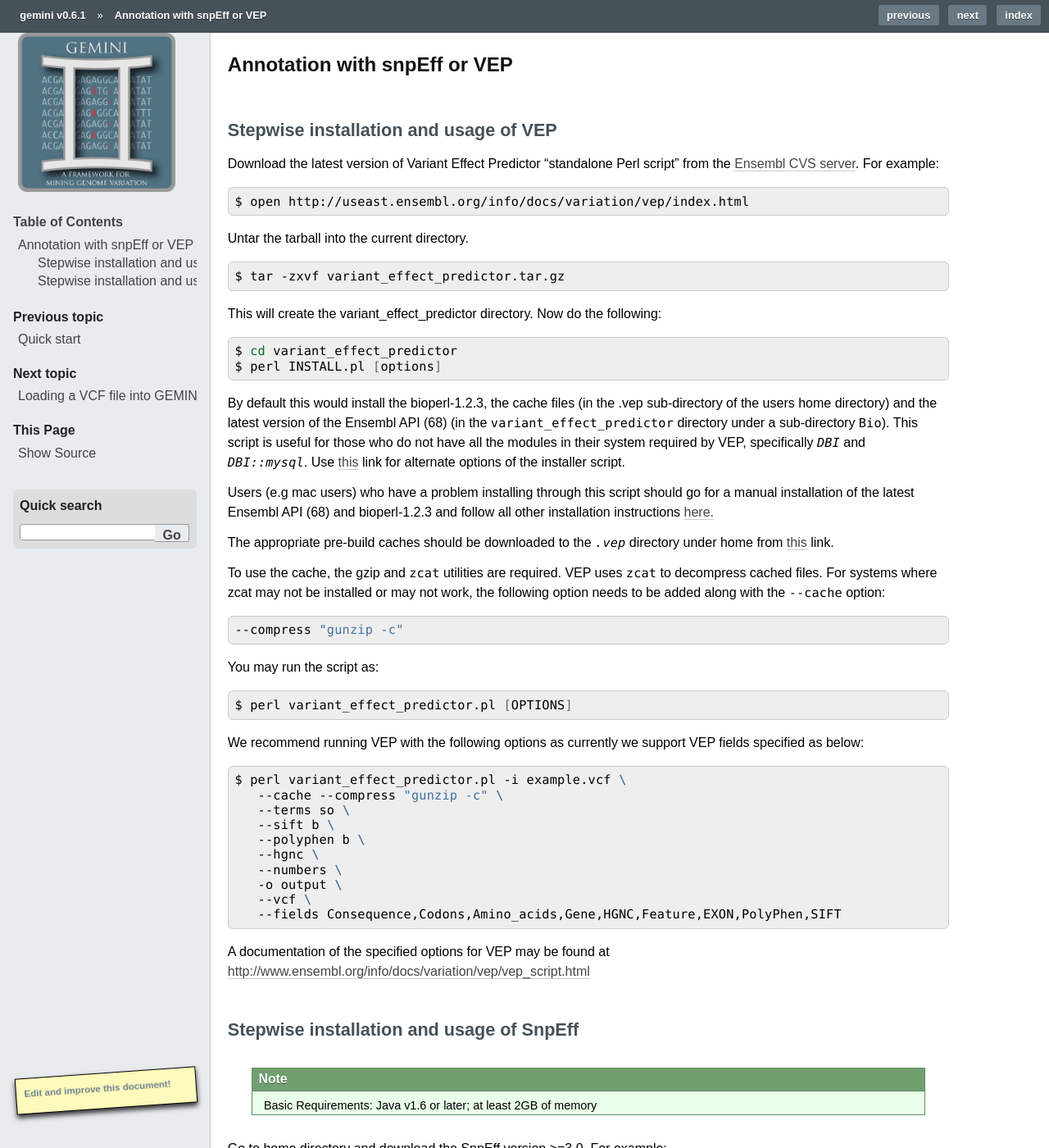
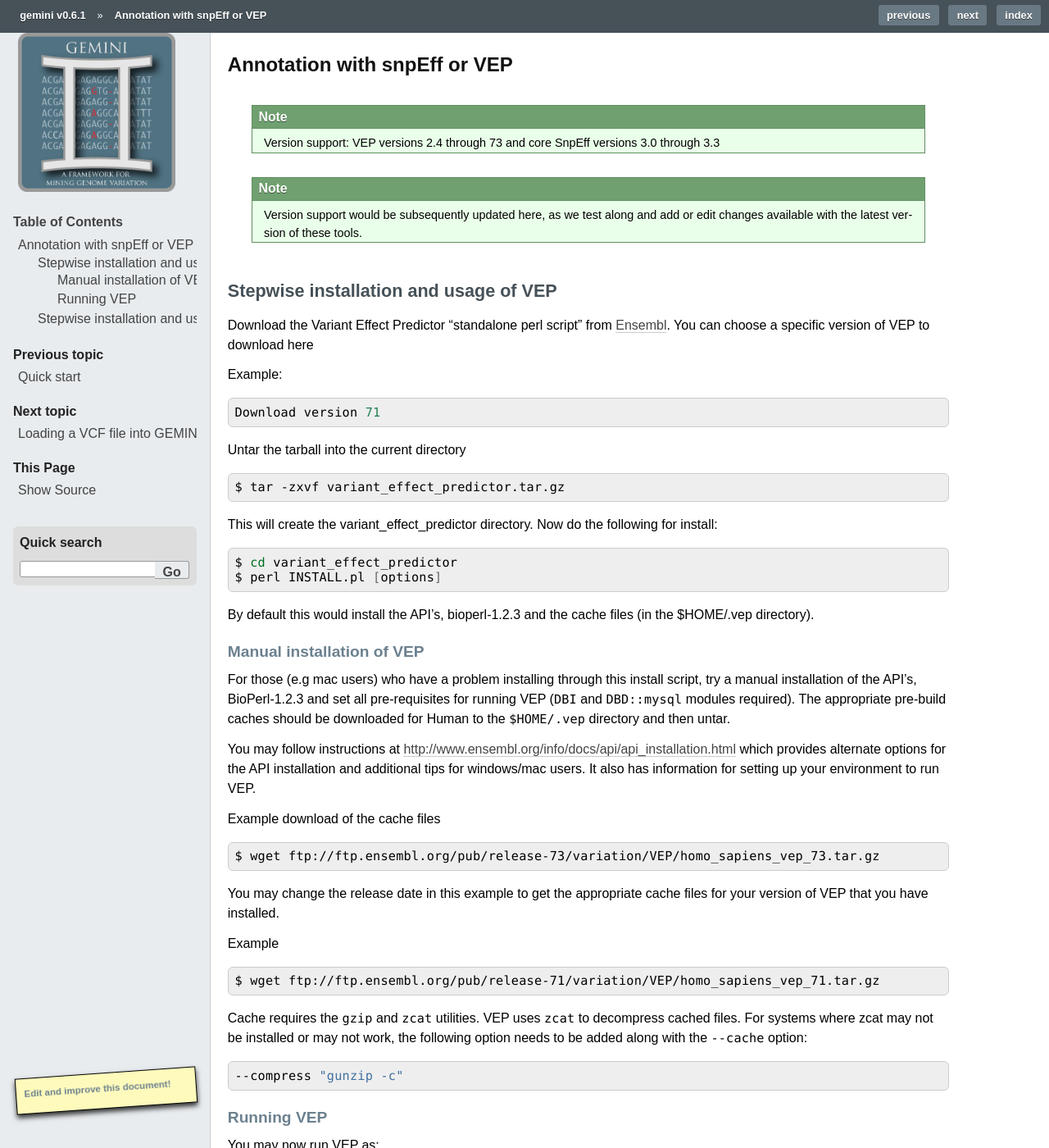
Before and after one commit to arq5x/gemini, a Sphinx documentation site: the page built from docs/content/functional_annotation.rst, in a window 1280 px wide and 1400 px high. Shown: the whole window at 82% size. Built offline with Sphinx 7.4.7, drawn with Linux system fonts in a browser that asks for light colours; formulas are drawn with MathJax 3; pages that are not in the unit, such as notebooks, are missing from menus; comment, search, counter and statistics services are not loaded; the version number is read from the project's files by our own code; some of the changed text lies outside the part shown.

Commit message:
update docs

```diff
--- a/docs/content/database_schema.rst
+++ b/docs/content/database_schema.rst
@@ -320,6 +320,7 @@
                   - stop_gain
                   - stop_loss
                   - non_synonymous_start
+                  - transcript_codon_change
 MED               - non_syn_coding
                   - inframe_codon_gain
                   - inframe_codon_loss
--- a/docs/content/functional_annotation.rst
+++ b/docs/content/functional_annotation.rst
@@ -1,26 +1,36 @@
 #############################
 Annotation with snpEff or VEP
 #############################
+.. note::
 
+	Version support: VEP versions 2.4 through 73 and core SnpEff
+	versions 3.0 through 3.3
+
+.. note::
+
+	Version support would be subsequently updated here, as we test along
+	and add or edit changes available with the latest version of these tools.
 
 Stepwise installation and usage of VEP
 =======================================
 
-Download the latest version of Variant Effect Predictor "standalone Perl script"
-from the `Ensembl CVS server <http://useast.ensembl.org/info/docs/variation/vep/index.html>`_.
-For example:
+Download the Variant Effect Predictor "standalone perl script" from
+`Ensembl <http://www.ensembl.org/info/docs/tools/vep/script/vep_download.html>`_.
+You can choose a specific version of VEP to download here
+
+Example:
 
 .. code-block:: bash
 
-    $ open http://useast.ensembl.org/info/docs/variation/vep/index.html
+	Download version 71
 
-Untar the tarball into the current directory.
+Untar the tarball into the current directory
 
 .. code-block:: bash
 
     $ tar -zxvf variant_effect_predictor.tar.gz
 
-This will create the variant_effect_predictor directory. Now do the following:
+This will create the variant_effect_predictor directory. Now do the following for install:
 
 .. code-block:: bash
 
@@ -28,24 +38,39 @@
     $ perl INSTALL.pl [options]
 
 
-By default this would install the bioperl-1.2.3, the cache files (in the .vep
-sub-directory of the users home directory) and the latest version of the
-Ensembl API (68) (in the ``variant_effect_predictor`` directory under a
-sub-directory ``Bio``). This script is useful for those who do not have all the
-modules in their system required by VEP, specifically `DBI` and `DBI::mysql`.
-Use `this <http://useast.ensembl.org/info/docs/variation/vep/vep_script.html#download>`_
-link for alternate options of the installer script.
+By default this would install the API's, bioperl-1.2.3 and the cache files (in
+the $HOME/.vep directory).
+
+Manual installation of VEP
+--------------------------
+
+For those (e.g mac users) who have a problem installing through this install script, try a
+manual installation of the API's, BioPerl-1.2.3 and set all pre-requisites for running VEP
+(``DBI`` and ``DBD::mysql`` modules required). The appropriate pre-build caches should be
+downloaded for Human to the ``$HOME/.vep`` directory and then untar.
+
+You may follow instructions at http://www.ensembl.org/info/docs/api/api_installation.html
+which provides alternate options for the API installation and additional tips for windows/mac
+users. It also has information for setting up your environment to run VEP.
+
+Example download of the cache files
+
+.. code-block:: bash
 
 
-Users (e.g mac users) who have a problem installing through this script
-should go for a manual installation of the latest Ensembl API (68) and
-bioperl-1.2.3 and follow all other installation instructions
-`here. <http://useast.ensembl.org/info/docs/api/api_installation.html>`_
+	$ wget ftp://ftp.ensembl.org/pub/release-73/variation/VEP/homo_sapiens_vep_73.tar.gz
 
-The appropriate pre-build caches should be downloaded to the `.vep` directory
-under home from `this <http://useast.ensembl.org/info/docs/variation/vep/vep_script.html#cache>`_ link.
+You may change the release date in this example to get the appropriate cache files for your version
+of VEP that you have installed.
 
-To use the cache, the gzip and ``zcat`` utilities are required. VEP uses ``zcat``
+Example
+
+.. code-block:: bash
+
+
+	$ wget ftp://ftp.ensembl.org/pub/release-71/variation/VEP/homo_sapiens_vep_71.tar.gz
+
+Cache requires the ``gzip`` and ``zcat`` utilities. VEP uses ``zcat``
 to decompress cached files. For systems where zcat may not be installed or may
 not work, the following option needs to be added along with the ``--cache`` option:
 
@@ -53,7 +78,9 @@
 
     --compress "gunzip -c"
 
-You may run the script as:
+Running VEP
+-----------
+You may now run VEP as:
 
 .. code-block:: bash
 
@@ -68,7 +95,7 @@
 .. code-block:: bash
 
     $ perl variant_effect_predictor.pl -i example.vcf \
-       --cache --compress "gunzip -c" \
+       --cache \
        --terms so \
        --sift b \
        --polyphen b \
@@ -78,8 +105,11 @@
        --vcf \
        --fields Consequence,Codons,Amino_acids,Gene,HGNC,Feature,EXON,PolyPhen,SIFT
 
-A documentation of the specified options for VEP may be found at
-http://www.ensembl.org/info/docs/variation/vep/vep_script.html
+	N.B. For VEP version 73, replace "--hgnc" with "--symbol" & "HGNC" in --fields to "SYMBOL"
+
+
+A documentation for the above specified options may be found at
+http://www.ensembl.org/info/docs/tools/vep/script/vep_options.html
 
 
 Stepwise installation and usage of SnpEff
@@ -91,7 +121,9 @@
     Basic Requirements: Java v1.6 or later; at least 2GB of memory
 
 
-Go to home directory and download the SnpEff version >=3.0. For example:
+Download the supported versions of SnpEff from http://snpeff.sourceforge.net/download.html
+
+Example:
 
 .. code-block:: bash
 
@@ -126,10 +158,10 @@
 
 .. code-block:: bash
 
-    $ unzip snpEff_v3_2_GRCh37.66.zip
+    $ unzip snpEff_v3_0_GRCh37.66.zip
 
 
-To annotate a vcf using snpEff, use the following command:
+To annotate a vcf using snpEff, use the ``default`` options as below:
 
 .. note::
 
--- a/docs/content/installation.rst
+++ b/docs/content/installation.rst
@@ -278,6 +278,7 @@
 start_loss                                          START_LOST                             null                                                      HIGH
 exon_deleted                                        EXON_DELETED                           null                                                      HIGH
 non_synonymous_start                                NON_SYNONYMOUS_START                   null                                                      HIGH
+transcript_codon_change                             null                                   initiator_codon_variant                                   HIGH
 non_syn_coding                                      NON_SYNONYMOUS_CODING                  missense_variant                                          MED
 inframe_codon_gain                                  CODON_INSERTION                        inframe_insertion                                         MED
 inframe_codon_loss                                  CODON_DELETION                         inframe_deletion                                          MED
@@ -312,7 +313,6 @@
 intron_conserved                                    INTRON_CONSERVED                       null                                                      LOW
 nc_transcript                                       null                                   nc_transcript_variant                                     LOW
 NMD_transcript                                      null                                   NMD_transcript_variant                                    LOW
-transcript_codon_change                             null                                   initiator_codon_variant                                   LOW
 incomplete_terminal_codon                           null                                   incomplete_terminal_codon_variant                         LOW
 nc_exon                                             null                                   non_coding_exon_variant                                   LOW
 transcript_ablation                                 null                                   transcript_ablation                                       LOW
```
Also changed, not shown: other parts of docs/content/installation.rst (+2 -2 lines).
